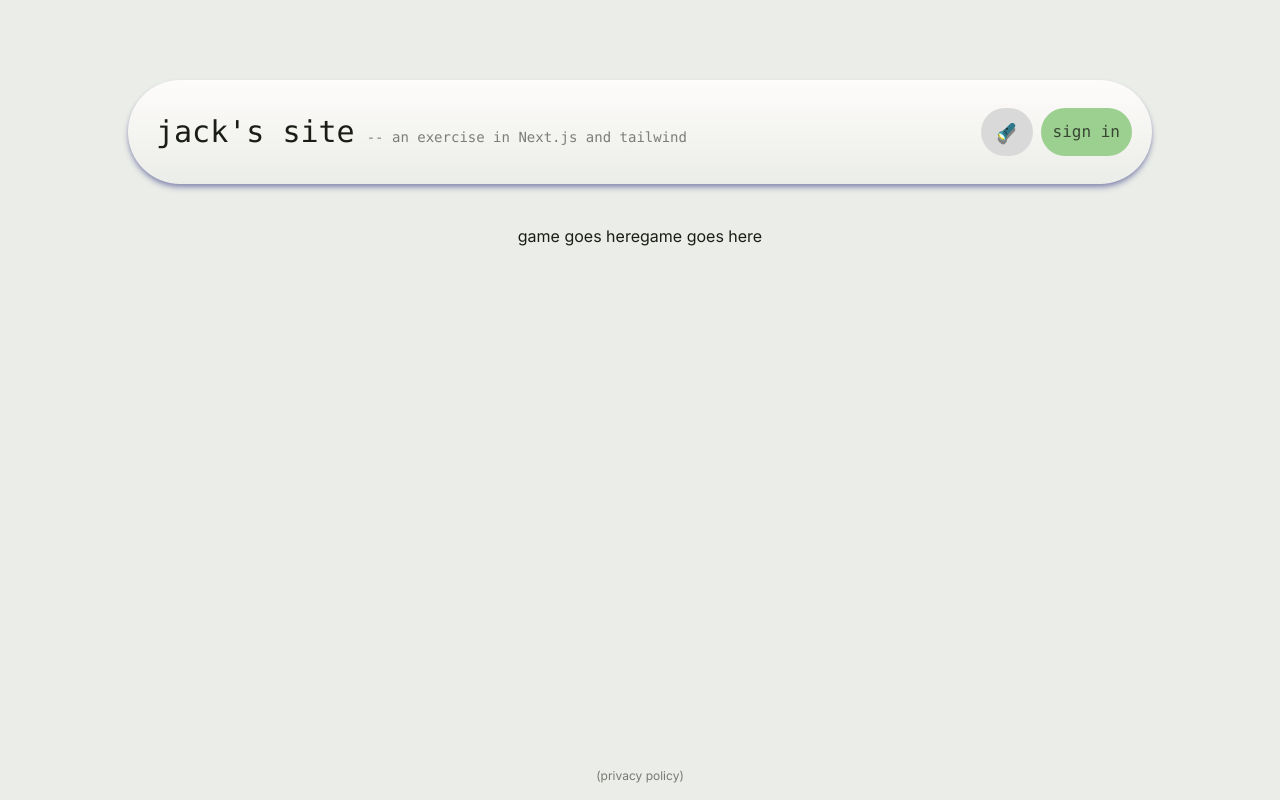
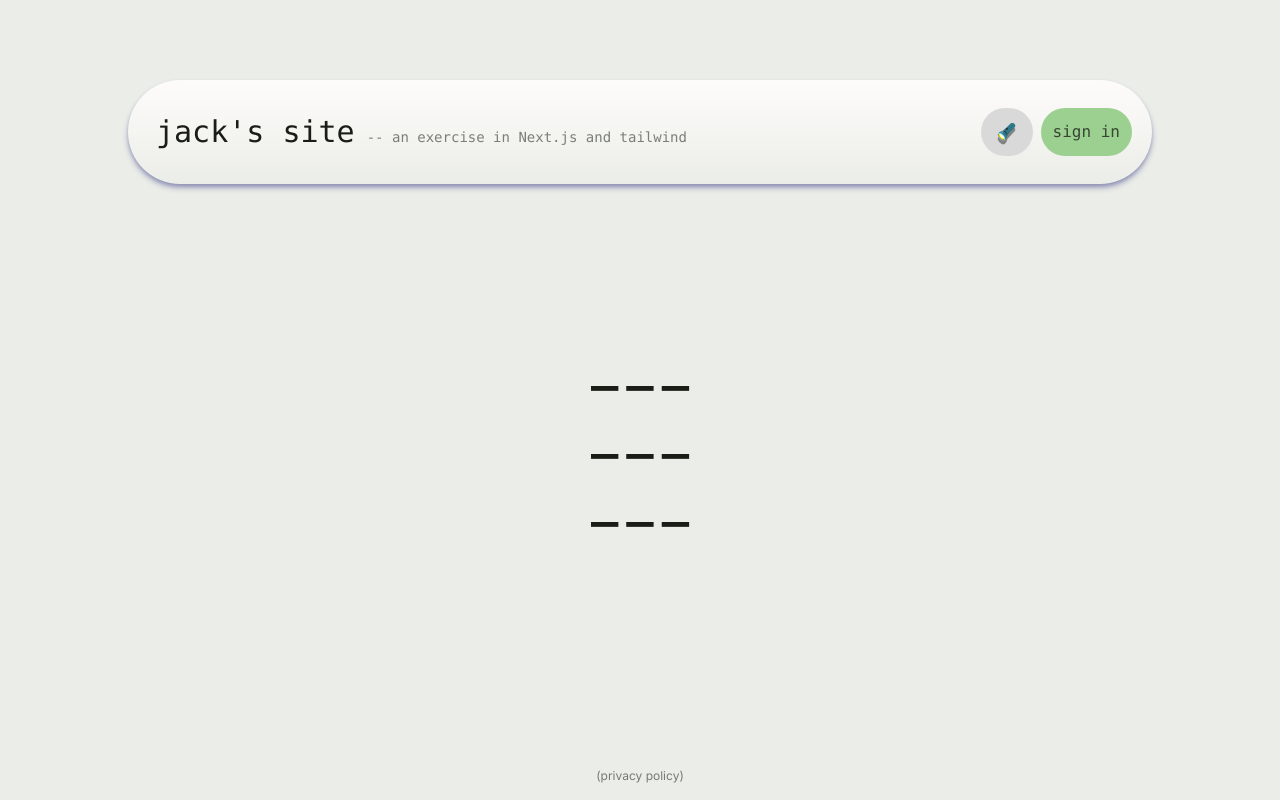
Before and after one commit to jackschu/next_personal_site, a Next.js app: page /tictactoe in a window 1280 px wide. Built offline with nearby package versions, Linux system fonts and the light colour scheme; no server answers.

Commit message:
basic board for tictactoe

```diff
--- a/src/app/tictactoe/page.tsx
+++ b/src/app/tictactoe/page.tsx
@@ -1,8 +1,31 @@
+'use client'
+import { useState } from 'react'
+
 export default function TicTacToe() {
+    const [board, setBoard] = useState<(boolean | null)[]>(Array(9).fill(null))
+    const isMyPlayerX = true
+
+    const onClick = (i: number) => {
+        const newBoard = [...board]
+        newBoard[i] = isMyPlayerX
+        setBoard(newBoard)
+    }
+
+    const getButton = (isX, idx) => {
+        return (
+            <button key={idx} onClick={() => onClick(idx)}>
+                <div className="text-6xl">{isX === null ? '_' : isX ? 'X' : 'O'}</div>
+            </button>
+        )
+    }
+
     return (
         <>
-            <div className="flex flex-col items-center">game goes here</div>
-            <div className="flex flex-col items-center">game goes here</div>
+            <div className="self-center pb-28">
+                <div className="grid grid-flow-col grid-rows-3 gap-2">
+                    {board.map((isX, i) => getButton(isX, i))}
+                </div>
+            </div>
         </>
     )
 }
```
